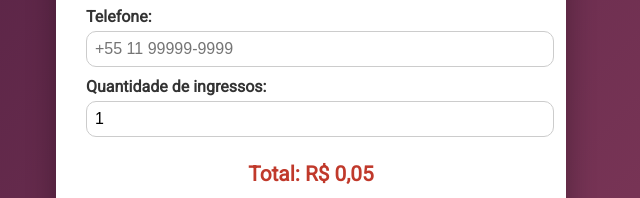
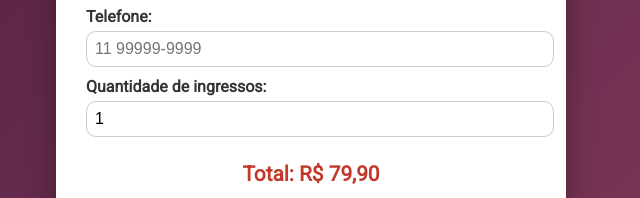
Before and after one commit to TiCenourao/winefest, a website: page index.html in a window 1280 px wide. Shown: the part 275-473 px from the top of the page, 329-969 px from the left. Drawn offline with nearby package versions, Linux system fonts and the light colour scheme.

Commit message:
Update index.html

```diff
--- a/index.html
+++ b/index.html
@@ -124,12 +124,12 @@
     <input type="text" id="cpf" placeholder="000.000.000-00">
 
     <label>Telefone:</label>
-    <input type="tel" id="telefone" placeholder="+55 11 99999-9999">
+    <input type="tel" id="telefone" placeholder="11 99999-9999">
 
     <label>Quantidade de ingressos:</label>
     <input type="number" id="qtd" value="1" min="1" max="50" onchange="validarQtd()">
 
-    <p id="total">Total: R$ 0,05</p>
+    <p id="total">Total: R$ 79,90</p>
 
     <div class="button-group">
       <button onclick="gerar()">Gerar QR Pix</button>
```
